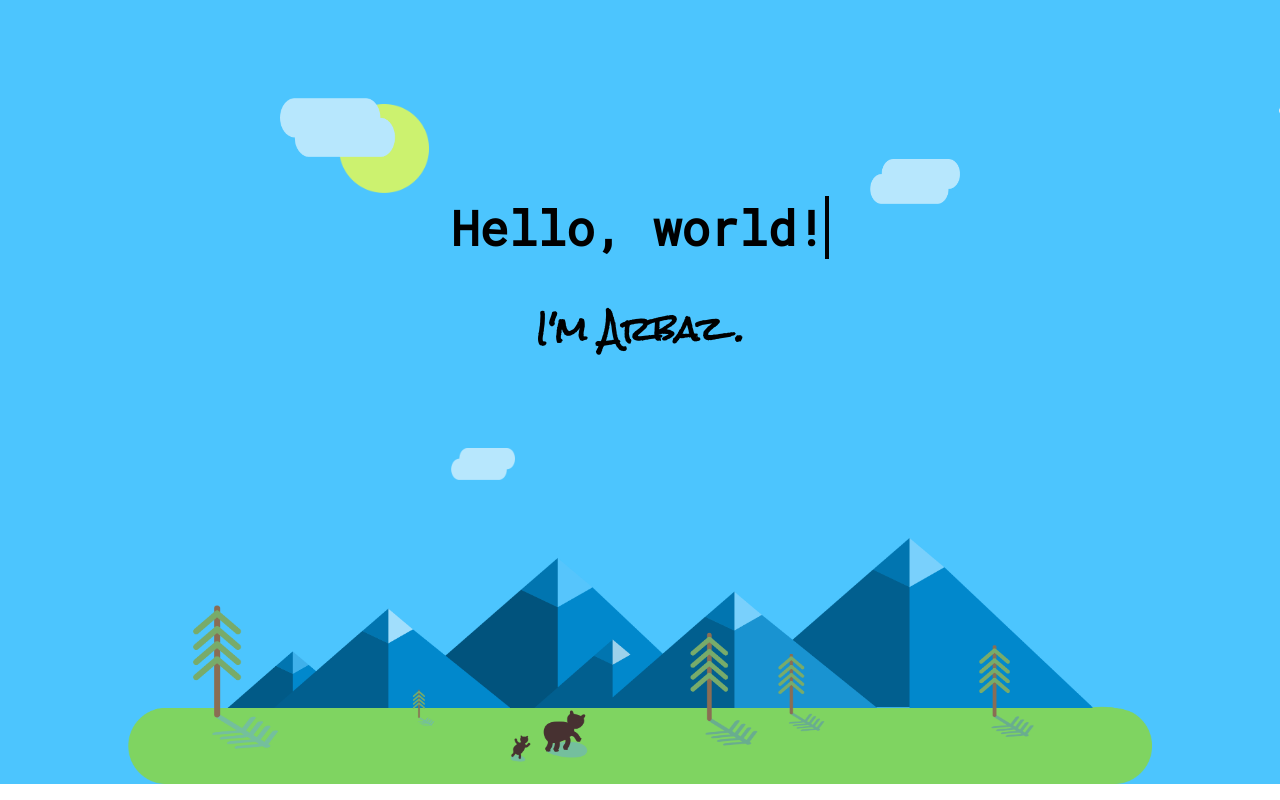
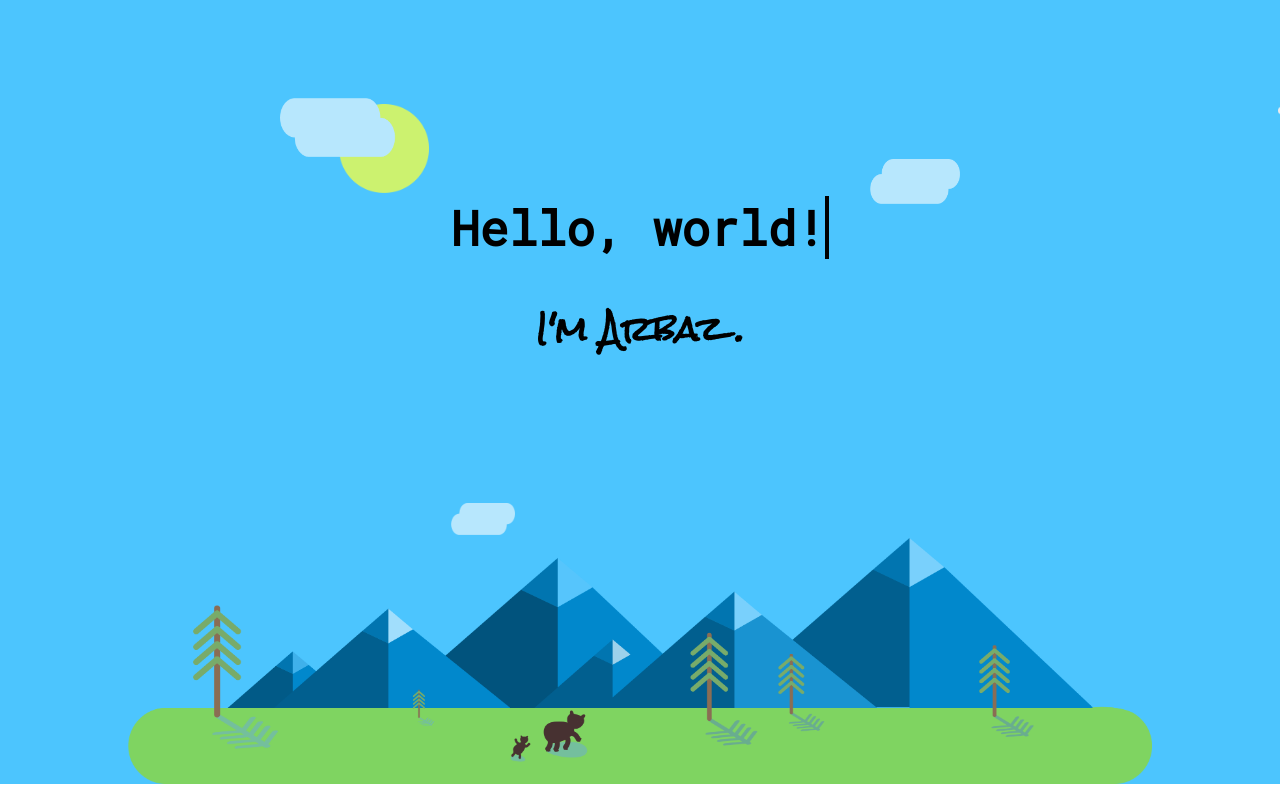
Before and after one commit to FarmACyst/farmacyst.github.io, a plain HTML site: page index.html in a window 1280 px wide. Drawn offline with Linux system fonts and the light colour scheme.

Commit message:
'height2'

```diff
--- a/style.css
+++ b/style.css
@@ -69,7 +69,7 @@ marquee{
 .cloud-3{
   width: 5%;
   position: absolute;
-  bottom: 38.75%;
+  bottom: 31.75%;
   left: 35.25%;
 }
 
```
